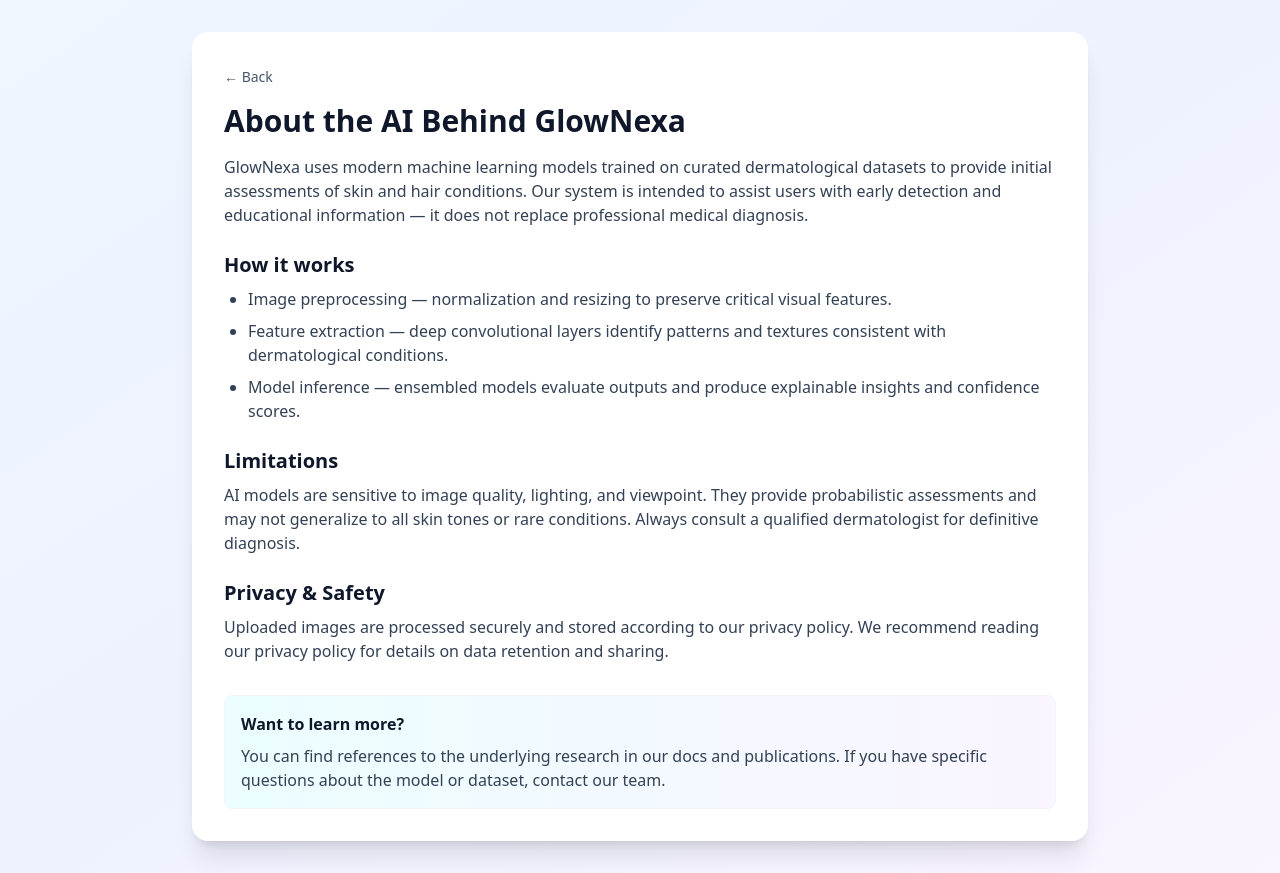
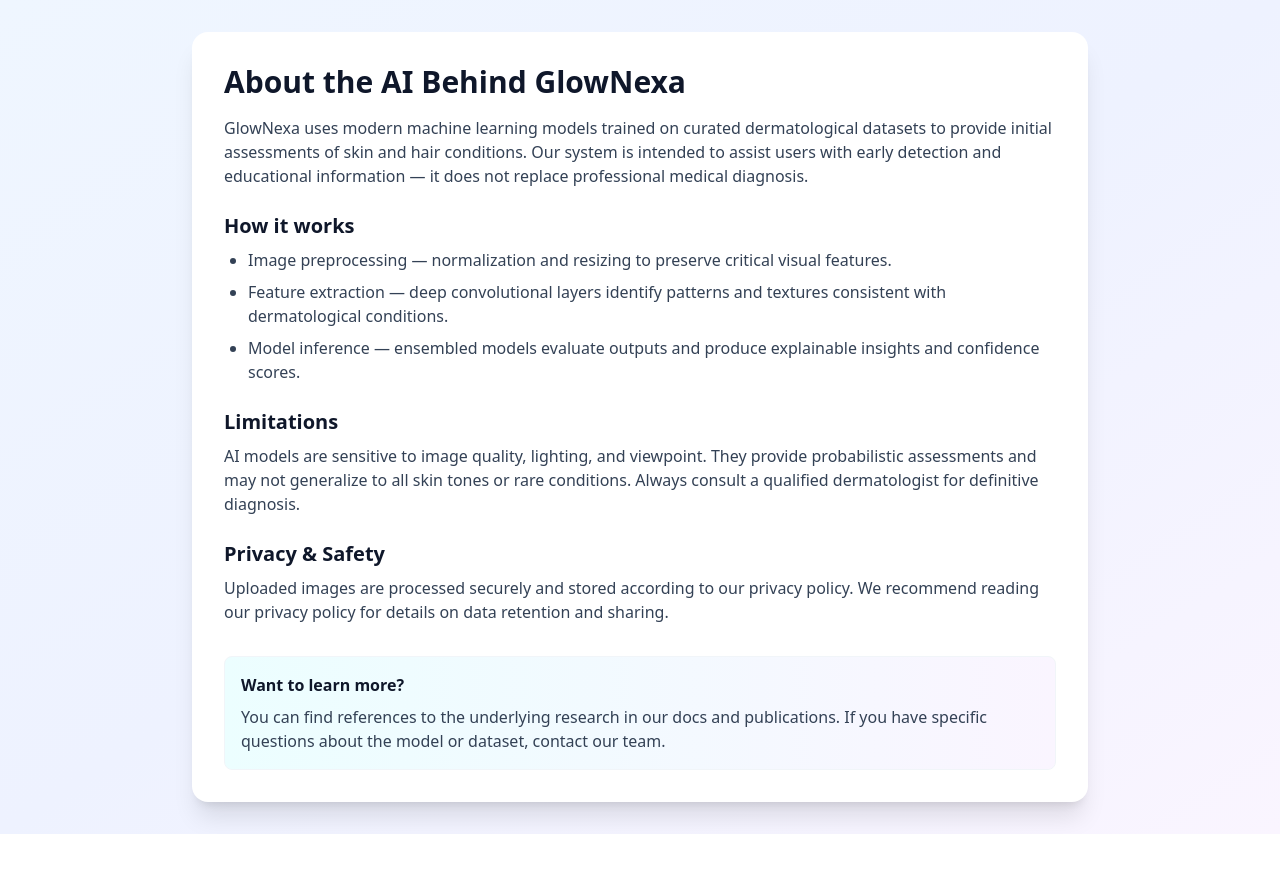
Before and after one commit to ZubiyaAnsari70/glownexa, a React (Create React App) app: page /ai-info in a window 1280 px wide. After the commit the page ends 834 px from the top, so only its background shows below. Built offline with nearby package versions, Linux system fonts and the light colour scheme.

Commit message:
Updated frontend, added backend with nodemailer integration

```diff
--- a/src/Components/AiInfo.js
+++ b/src/Components/AiInfo.js
@@ -8,7 +8,7 @@
     <div className="min-h-screen bg-gradient-to-br from-blue-50 via-indigo-50 to-purple-50 p-8">
       <div className="max-w-4xl mx-auto bg-white rounded-2xl shadow-xl overflow-hidden">
         <div className="p-8">
-          <button onClick={() => navigate(-1)} className="text-sm text-slate-600 hover:underline mb-4">← Back</button>
+
           <h1 className="text-3xl font-bold text-slate-900 mb-4">About the AI Behind GlowNexa</h1>
           <p className="text-slate-700 mb-4">GlowNexa uses modern machine learning models trained on curated dermatological datasets to provide initial assessments of skin and hair conditions. Our system is intended to assist users with early detection and educational information — it does not replace professional medical diagnosis.</p>
 
```
